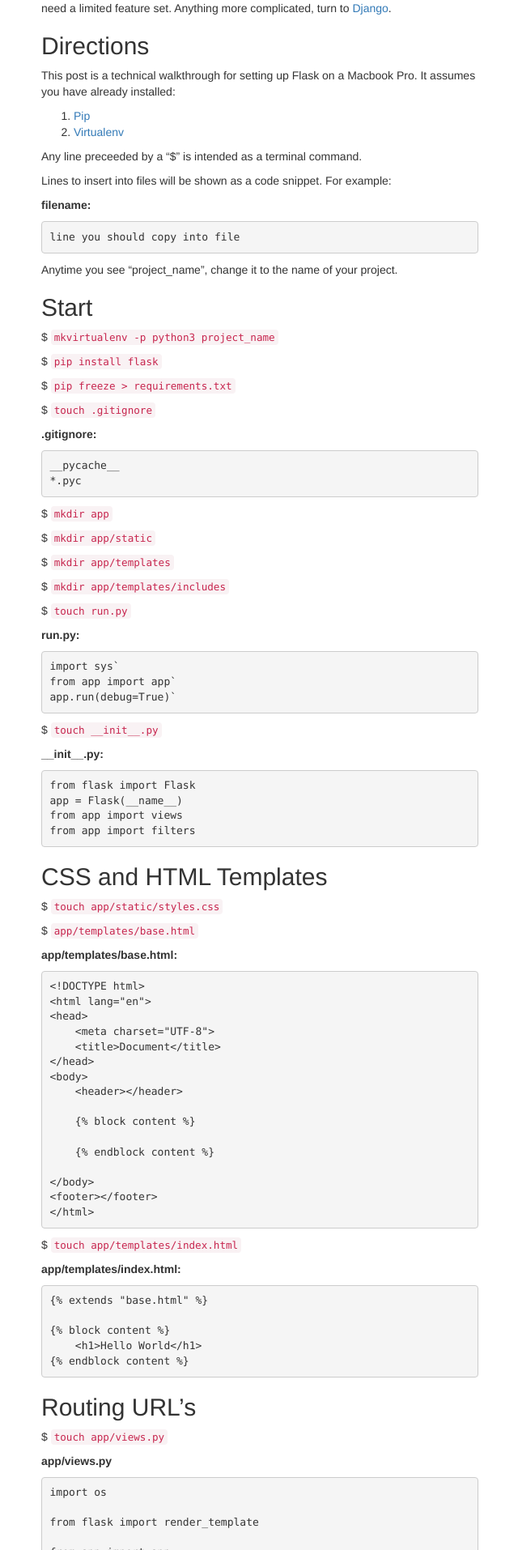
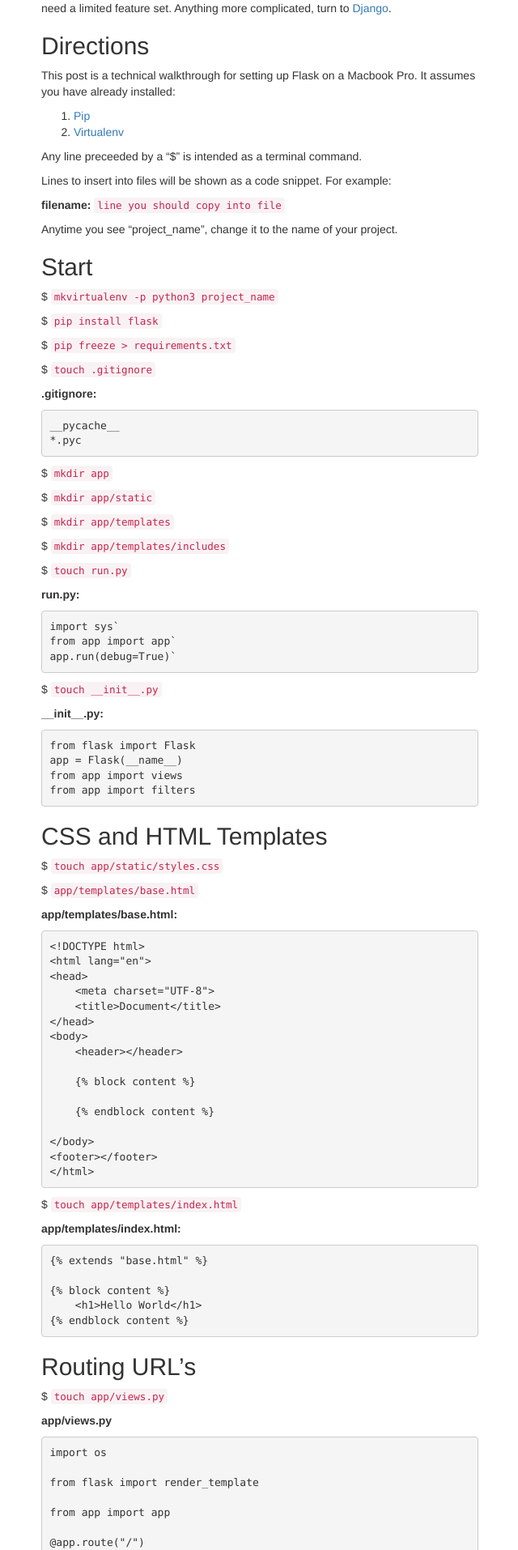
Before and after one commit to JasonMize/jasonmize.github.io, a Jekyll site: the page built from _posts/2016-10-15-flask-setup-(technical-walkthrough).md, in a window 1280 px wide. Shown: the part 431-2345 px from the top of the page at 81% size, without its empty margins (319-959 px from the left). Built offline with Jekyll 4.4.1, drawn with Linux system fonts in a browser that asks for light colours; nearby versions of some CDN libraries.

Commit message:
changed to kramdown

```diff
--- a/_posts/2016-10-15-flask-setup-(technical-walkthrough).md
+++ b/_posts/2016-10-15-flask-setup-(technical-walkthrough).md
@@ -20,9 +20,9 @@ Any line preceeded by a "$" is intended as a terminal command.
 Lines to insert into files will be shown as a code snippet. For example:
 
 **filename:**
-~~~~
+<code>
 line you should copy into file
-~~~~
+</code>
 
 Anytime you see "project_name", change it to the name of your project.
 
```
